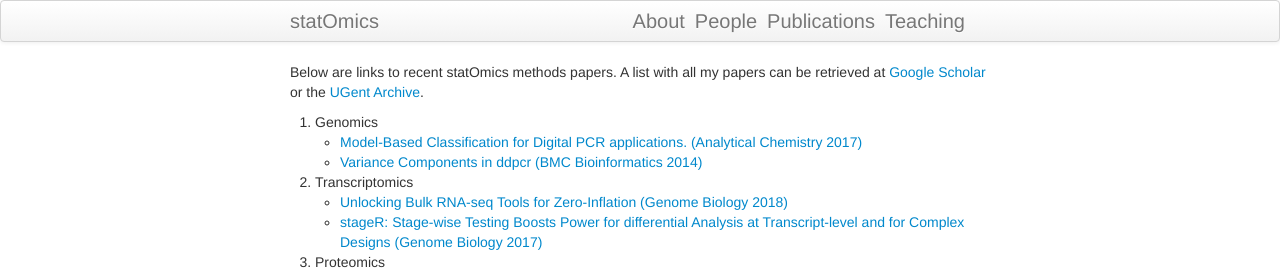
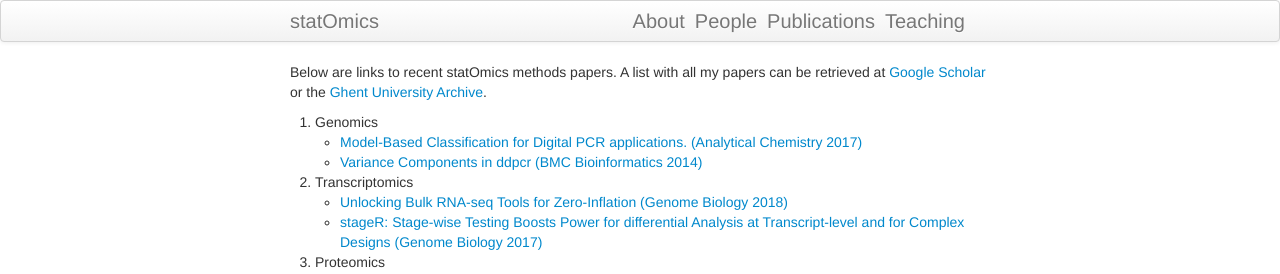
Before and after one commit to statOmics/statOmics.github.io, a Jekyll site: the page built from pages/publications.md, in a window 1280 px wide. Shown: the top 274 px of the page. Built offline with Jekyll 4.4.1, drawn with Linux system fonts in a browser that asks for light colours.

Commit message:
correction of typos

```diff
--- a/pages/publications.md
+++ b/pages/publications.md
@@ -4,7 +4,7 @@
 ---
 
 Below are links to recent statOmics methods papers.
-A list with all my papers can be retrieved at [Google Scholar](https://scholar.google.be/citations?hl=en&user=EQmZq4cAAAAJ&view_op=list_works&sortby=pubdate) or the [UGent Archive](https://biblio.ugent.be/person/801001441317).
+A list with all my papers can be retrieved at [Google Scholar](https://scholar.google.be/citations?hl=en&user=EQmZq4cAAAAJ&view_op=list_works&sortby=pubdate) or the [Ghent University Archive](https://biblio.ugent.be/person/801001441317).
 
 1. Genomics
   - [Model-Based Classification for Digital PCR applications. (Analytical Chemistry 2017)](https://www.ncbi.nlm.nih.gov/pubmed/28350455)
```
